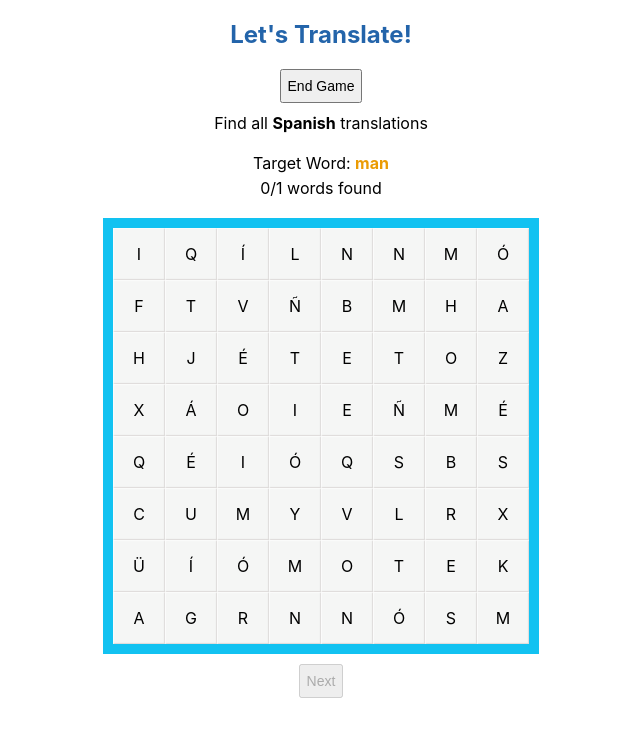
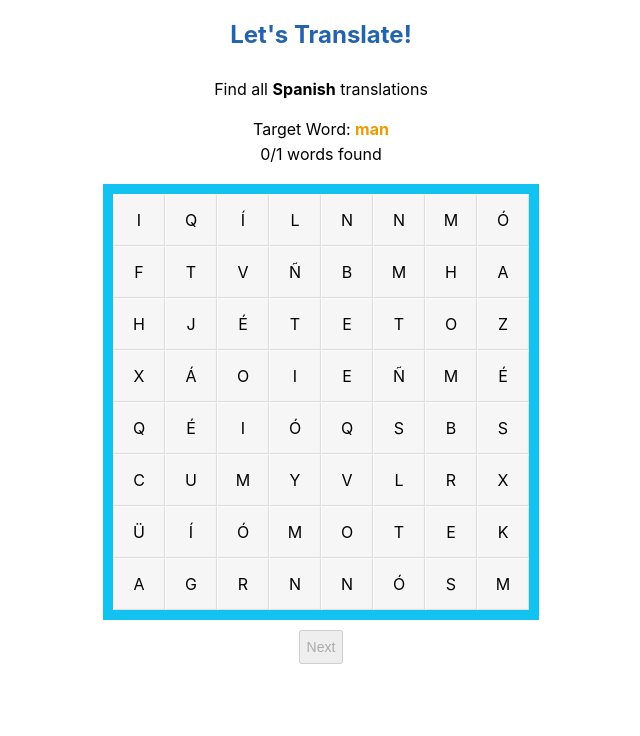
Before and after one commit to ajarian/Word-Find, a React (Create React App) app: page / in a window 1280 px wide. Shown: the top 736 px of the page, without its empty margins (319-959 px from the left). Built offline with nearby package versions, Linux system fonts and the light colour scheme.

Commit message:
removed end button, code cleaning

```diff
--- a/src/components/Layout.js
+++ b/src/components/Layout.js
@@ -18,7 +18,6 @@ export default class Layout extends React.Component {
 		this.getWordData = this.getWordData.bind(this);
 		this.onGridComplete = this.onGridComplete.bind(this);
 		this.onGameRestart = this.onGameRestart.bind(this);
-		this.advance = this.advance.bind(this);
 		this.resetGridWords = this.resetGridWords.bind(this);
 	}
 
@@ -42,13 +41,6 @@ export default class Layout extends React.Component {
 		}, () => setTimeout(this.resetGridWords(), 0));
 	}
 
-	/** Feed grid the first word object */
-	resetGridWords() {
-		this.setState({
-			currentWordIndex: 0
-		});
-	}
-
 	/** Advance user to next grid or display finished message */
 	onGridComplete() {
 		let { allGridsComplete, currentWordIndex, wordObjects } = this.state;
@@ -62,13 +54,12 @@ export default class Layout extends React.Component {
 		this.setState({ allGridsComplete, currentWordIndex });
 	}
 
-	// remove
-	advance() {
+	/** Feed grid the first word object */
+	resetGridWords() {
 		this.setState({
-			allGridsComplete: true,
+			currentWordIndex: 0
 		});
 	}
-
 
 	render() {
 		const { allGridsComplete, wordObjects, currentWordIndex } = this.state;
@@ -78,7 +69,6 @@ export default class Layout extends React.Component {
 		return (
 			<div className="layout">
 				<h2>Let's Translate!</h2>
-				<button onClick={this.advance}>End Game</button>
 				{!allGridsComplete && (
 					<div>
 						<WordGrid
--- a/src/components/WordGrid.js
+++ b/src/components/WordGrid.js
@@ -60,7 +60,7 @@ export default class WordGrid extends React.Component {
 	buildCharacterGrid() {
 		const { currentWordData } = this.state;
 
-		if (currentWordData !== undefined) {
+		if (currentWordData) {
 			let characterGrid = currentWordData.character_grid.map((row, index) => {
 				let yPosition = index;
 
--- a/src/components/WordReferenceModal.js
+++ b/src/components/WordReferenceModal.js
@@ -72,7 +72,7 @@ export default class WordReferenceModal extends React.Component {
 			const translatedWords = Object.values(wordObject.word_locations);
 			translatedWordElements.push(
 				<li key={wordObject.word}>
-					The Spanish translation of {wordObject.word} is{' '}
+					The Spanish translation of <i>{wordObject.word}</i> is{' '}
 					<a href={this.createUrl(translatedWords)} target="_blank" rel="noopener noreferrer">
 						{translatedWords}{' '}
 					</a>
```
